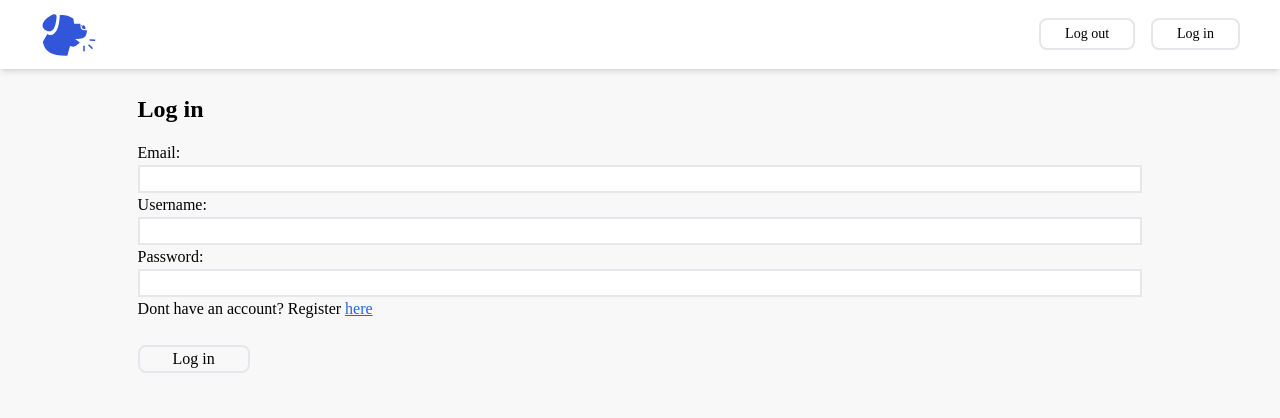
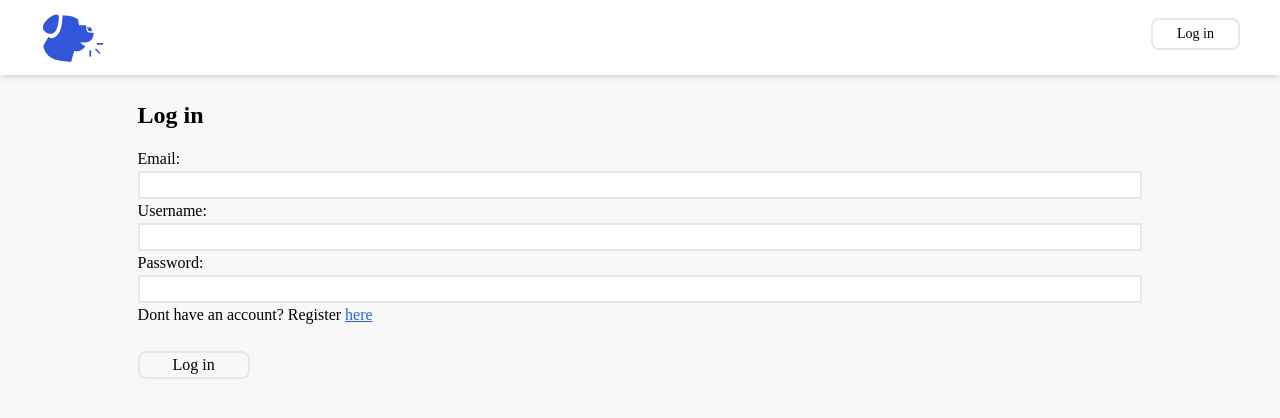
Before and after one commit to JohnSommerOsterlin/MERN-stack-case-9, a React (Create React App) app in the folder client/: page /login in a window 1280 px wide. Shown: the top 418 px of the page. Built offline with nearby package versions, Linux system fonts and the light colour scheme.

Commit message:
react checking if there is a user in the local storage and updating the state to display user in nav bar when refreshing page

```diff
--- a/client/src/components/Navbar.jsx
+++ b/client/src/components/Navbar.jsx
@@ -1,9 +1,13 @@
 import { Link } from "react-router-dom";
 import logo from "../images/dog.svg"
+
+// Hooks
 import { useLogout } from "../hooks/useLogout";
+import { useAuthContext } from "../hooks/useAuthContext";
 
 const Navbar = () => {
     const { logout } = useLogout()
+    const { user } =useAuthContext()
 
     const handleClick = () => {
         logout()
@@ -11,20 +15,23 @@ const Navbar = () => {
     return (
         <header className="bg-white w-screen px-10 shadow-md">
             <div className="flex align-middle justify-between py-3">
-                <Link className="text-gray-800" to="/">
-                    <img src={logo} alt="logotype" className="w-14 font-bold text-2xl"/>
+                <Link className="flex" to="/">
+                    <img src={logo} alt="logotype" className=" w-16"/>
                 </Link>
-                <div className="flex space-x-4">
-                    <div className="logout-container">
-                        <button className="mt-1.5 border-2 text-sm px-6 h-8      rounded-lg" onClick={handleClick}>Log out</button>
-                    </div>
+                <div className="flex">
+                    {user && (<div className="logout-container text-end">
+                    <span className="">Welcome {user.username}!</span>
+                    <button className="ml-10 mt-1.5 border-2 w-28 h-8 rounded-lg"
+                    onClick={handleClick}>Sign out</button>
+                </div>)}
 
-                    <div className="login-container flex align-middle">
+
+                    {!user && (<div className="login-container flex align-middle">
                         <Link
                             className="mt-1.5 border-2 text-sm px-6 py-1 h-8 rounded-lg"  to="/login">
                             Log in
                         </Link>
-                    </div>
+                    </div>)}
                 </div>
             </div>
         </header>
--- a/client/src/context/AuthContext.jsx
+++ b/client/src/context/AuthContext.jsx
@@ -1,4 +1,4 @@
-import { createContext, useReducer } from "react";
+import { createContext, useReducer, useEffect } from "react";
 
 export const AuthContext = createContext()
 
@@ -18,6 +18,14 @@ export const AuthContextProvider = ({ children }) => {
         user: null
     })
 
+    useEffect(() => {
+        const user = JSON.parse(localStorage.getItem("user"))
+
+        if(user) {
+            dispatch({ type: "LOGIN", payload: user })
+        }
+    }, [])
+
     console.log("AuthContext state: ", state)
 
     return (
```
